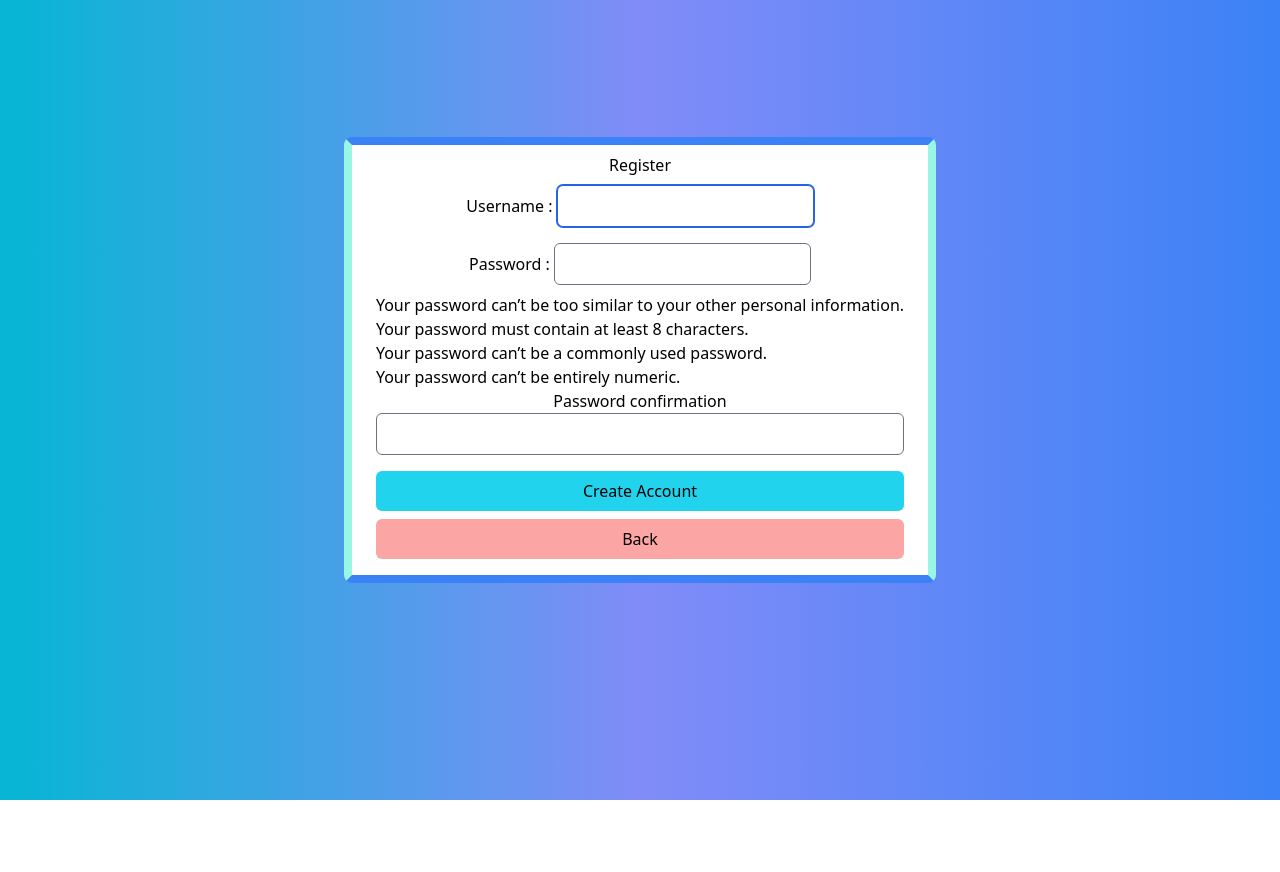
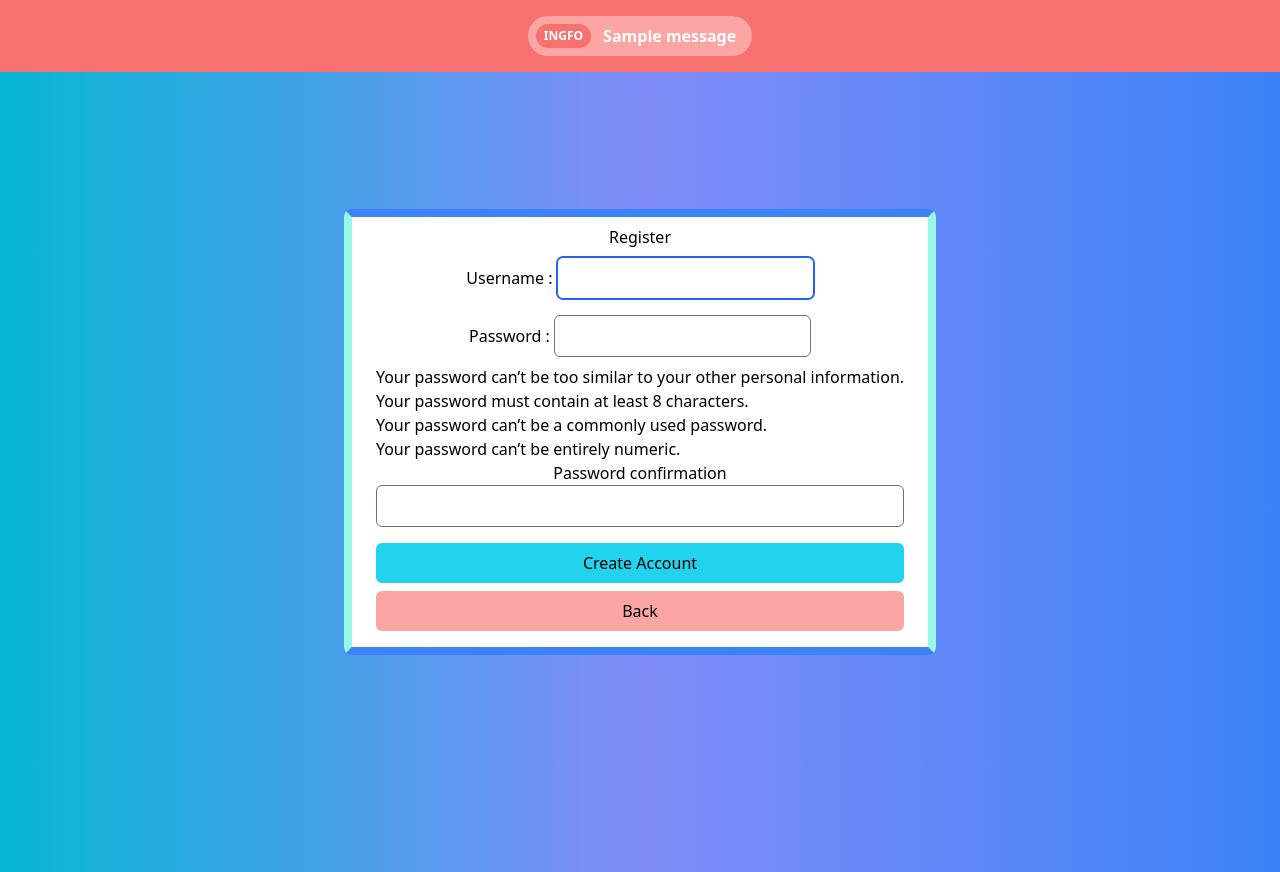
Before and after one commit to nflnsr/django-tailwind-postgresql, a Django app: page /register/ in a window 1280 px wide. Before the commit the page ends 800 px from the top, so only its background shows below. Run offline with Django 4.2, Linux system fonts and the light colour scheme; tables that the repository leaves empty hold one stand-in row (values such as "Sample post"); one stand-in notice (Sample message) is shown; some libraries are stand-ins or nearby versions.

Commit message:
update databases

```diff
--- a/theme/static/css/dist/styles.css
+++ b/theme/static/css/dist/styles.css
@@ -779,36 +779,52 @@ select {
   margin-bottom: 0.5rem;
 }
 
+.-mt-1 {
+  margin-top: -0.25rem;
+}
+
+.mt-3 {
+  margin-top: 0.75rem;
+}
+
+.mb-1 {
+  margin-bottom: 0.25rem;
+}
+
+.mt-6 {
+  margin-top: 1.5rem;
+}
+
+.ml-5 {
+  margin-left: 1.25rem;
+}
+
+.mb-6 {
+  margin-bottom: 1.5rem;
+}
+
+.mr-3 {
+  margin-right: 0.75rem;
+}
+
+.mr-2 {
+  margin-right: 0.5rem;
+}
+
+.mt-2 {
+  margin-top: 0.5rem;
+}
+
+.mt-5 {
+  margin-top: 1.25rem;
+}
+
 .mr-24 {
   margin-right: 6rem;
 }
 
 .mt-10 {
   margin-top: 2.5rem;
-}
-
-.mt-5 {
-  margin-top: 1.25rem;
-}
-
-.mb-1 {
-  margin-bottom: 0.25rem;
-}
-
-.mt-6 {
-  margin-top: 1.5rem;
-}
-
-.ml-5 {
-  margin-left: 1.25rem;
-}
-
-.mb-6 {
-  margin-bottom: 1.5rem;
-}
-
-.mt-2 {
-  margin-top: 0.5rem;
 }
 
 .block {
@@ -844,6 +860,10 @@ select {
   height: fit-content;
 }
 
+.h-10 {
+  height: 2.5rem;
+}
+
 .h-6 {
   height: 1.5rem;
 }
@@ -852,8 +872,8 @@ select {
   height: 1rem;
 }
 
-.h-10 {
-  height: 2.5rem;
+.h-2 {
+  height: 0.5rem;
 }
 
 .w-2\/3 {
@@ -917,6 +937,10 @@ select {
   width: 50%;
 }
 
+.flex-auto {
+  flex: 1 1 auto;
+}
+
 .shrink {
   flex-shrink: 1;
 }
@@ -983,6 +1007,10 @@ select {
 
 .rounded-md {
   border-radius: 0.375rem;
+}
+
+.rounded-full {
+  border-radius: 9999px;
 }
 
 .border-8 {
@@ -1212,6 +1240,11 @@ select {
   padding-right: 1.5rem;
 }
 
+.py-4 {
+  padding-top: 1rem;
+  padding-bottom: 1rem;
+}
+
 .pb-20 {
   padding-bottom: 5rem;
 }
@@ -1226,6 +1259,10 @@ select {
 
 .pb-2 {
   padding-bottom: 0.5rem;
+}
+
+.text-left {
+  text-align: left;
 }
 
 .text-center {
@@ -1255,12 +1292,29 @@ select {
   line-height: 1.25rem;
 }
 
+.text-xs {
+  font-size: 0.75rem;
+  line-height: 1rem;
+}
+
 .font-bold {
   font-weight: 700;
 }
 
+.font-semibold {
+  font-weight: 600;
+}
+
+.uppercase {
+  text-transform: uppercase;
+}
+
 .leading-normal {
   line-height: 1.5;
+}
+
+.leading-none {
+  line-height: 1;
 }
 
 .tracking-normal {
@@ -1290,6 +1344,16 @@ select {
 .text-gray-300 {
   --tw-text-opacity: 1;
   color: rgb(209 213 219 / var(--tw-text-opacity));
+}
+
+.text-gray-400 {
+  --tw-text-opacity: 1;
+  color: rgb(156 163 175 / var(--tw-text-opacity));
+}
+
+.text-gray-700 {
+  --tw-text-opacity: 1;
+  color: rgb(55 65 81 / var(--tw-text-opacity));
 }
 
 .hover\:bg-red-300:hover {
@@ -1395,11 +1459,6 @@ select {
     padding-right: 0.25rem;
   }
 
-  .sm\:px-4 {
-    padding-left: 1rem;
-    padding-right: 1rem;
-  }
-
   .group:hover .sm\:group-hover\:block {
     display: block;
   }
@@ -1453,6 +1512,10 @@ select {
     display: flex;
   }
 
+  .lg\:inline-flex {
+    display: inline-flex;
+  }
+
   .lg\:w-1\/6 {
     width: 16.666667%;
   }
@@ -1492,11 +1555,20 @@ select {
          column-gap: 6rem;
   }
 
+  .lg\:rounded-full {
+    border-radius: 9999px;
+  }
+
   .lg\:px-1 {
     padding-left: 0.25rem;
     padding-right: 0.25rem;
   }
 
+  .lg\:px-4 {
+    padding-left: 1rem;
+    padding-right: 1rem;
+  }
+
   .lg\:pl-1 {
     padding-left: 0.25rem;
   }
--- a/todolist/templates/projects/register.html
+++ b/todolist/templates/projects/register.html
@@ -2,7 +2,17 @@
 
 {% block body %}
 
-<div class="h-screen place-items-center overflow-auto pb-20 grid">
+{% for msg in messages %}
+<div class="bg-red-400 text-center py-4 lg:px-4">
+    <div class="p-2 bg-red-300 items-center text-white leading-none lg:rounded-full flex lg:inline-flex"
+        role="alert">
+        <span class="flex rounded-full bg-red-400 uppercase px-2 py-1 text-xs font-bold mr-3">Ingfo</span>
+        <span class="font-semibold mr-2 text-left flex-auto">{{ msg }}</span>
+    </div>
+</div>
+{% endfor %}
+
+<div class="grid h-screen place-items-center overflow-auto pb-20">
     <div class="border-8 rounded-lg border-teal-200 border-y-blue-500 bg-white px-6 pb-4">
         <div class="text-center pb-2 mt-2">
             <h1>Register</h1>
--- a/todolist/views.py
+++ b/todolist/views.py
@@ -8,6 +8,8 @@ from .forms import TodolistForm
 from django.contrib.auth.views import LoginView
 from django.contrib.auth.forms import UserCreationForm
 from django.contrib.auth.decorators import login_required
+from django.contrib import messages
+from django.contrib.auth import login, authenticate
 # import superclass
 
 
@@ -16,8 +18,13 @@ def register(request):
     if request.method == 'POST':
         form = UserCreationForm(request.POST)
         if form.is_valid():
-            form.save()
+            user = form.save()
+            login(request, user)
+            messages.success(request, 'Create account successful.')
             return redirect('index')
+        else:
+            messages.error(request, 'Unsuccessful registration. Invalid information.')
+            return redirect('register')
     context = {'form': form}
     return render(request, '../templates/projects/register.html', context)
 
```
Also changed, not shown: nnsite/settings.py (+5 -5 lines), todolist/templates/projects/index.html (+17 -9 lines).
